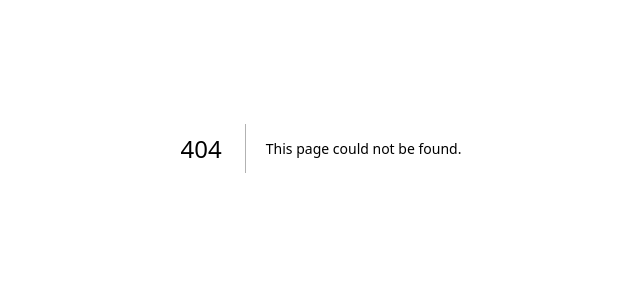
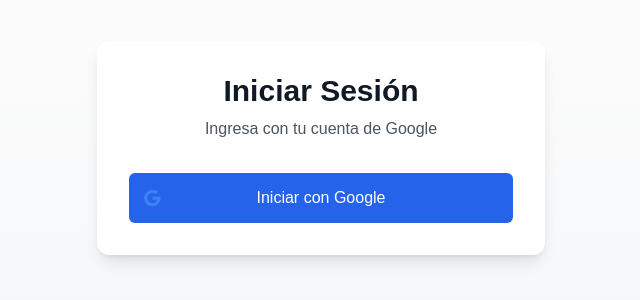
Before and after one commit to capynet/profiles, a Next.js app: page /login in a window 1280 px wide. Before the commit this address had no page. Shown: the part 252-552 px from the top of the page, without its empty margins (319-959 px from the left). Built offline with nearby package versions, Linux system fonts and the light colour scheme.

Commit message:
Added neon adapter to auth.js

```diff
--- /dev/null
+++ b/app/login/page.tsx
@@ -0,0 +1,41 @@
+import { signIn } from "@/auth";
+
+export default function Login() {
+    return (
+        <div className="flex items-center justify-center min-h-screen bg-gradient-to-b from-background to-gray-100 dark:from-background dark:to-gray-900">
+            <div className="w-full max-w-md p-8 space-y-8 bg-white dark:bg-gray-800 rounded-xl shadow-lg">
+                <div className="text-center">
+                    <h1 className="text-3xl font-bold text-gray-900 dark:text-white">Iniciar Sesión</h1>
+                    <p className="mt-2 text-gray-600 dark:text-gray-400">Ingresa con tu cuenta de Google</p>
+                </div>
+
+                <form
+                    action={async () => {
+                        "use server";
+                        await signIn("google", { redirectTo: "/" });
+                    }}
+                    className="mt-8 space-y-6"
+                >
+                    <div>
+                        <button
+                            type="submit"
+                            className="group relative w-full flex justify-center py-3 px-4 border border-transparent text-base font-medium rounded-md text-white bg-blue-600 hover:bg-blue-700 focus:outline-none focus:ring-2 focus:ring-offset-2 focus:ring-blue-500 transition-colors duration-200"
+                        >
+              <span className="absolute left-0 inset-y-0 flex items-center pl-3">
+                <svg
+                    className="h-5 w-5 text-blue-500 group-hover:text-blue-400"
+                    xmlns="http://www.w3.org/2000/svg"
+                    viewBox="0 0 24 24"
+                    fill="currentColor"
+                >
+                  <path d="M12.545,10.239v3.821h5.445c-0.712,2.315-2.647,3.972-5.445,3.972c-3.332,0-6.033-2.701-6.033-6.032s2.701-6.032,6.033-6.032c1.498,0,2.866,0.549,3.921,1.453l2.814-2.814C17.503,2.988,15.139,2,12.545,2C7.021,2,2.543,6.477,2.543,12s4.478,10,10.002,10c8.396,0,10.249-7.85,9.426-11.748L12.545,10.239z"/>
+                </svg>
+              </span>
+                            Iniciar con Google
+                        </button>
+                    </div>
+                </form>
+            </div>
+        </div>
+    );
+}
--- a/app/page.tsx
+++ b/app/page.tsx
@@ -1,20 +1,58 @@
-import {signIn} from "@/auth"
+import Link from "next/link";
+import { auth, signOut } from "@/auth";
 
-export default function Home() {
+export default async function Home() {
+    const session = await auth();
+
     return (
         <div className="grid grid-rows-[20px_1fr_20px] items-center justify-items-center min-h-screen p-8 pb-20 gap-16 sm:p-20 font-[family-name:var(--font-geist-sans)]">
             <main className="flex flex-col gap-8 row-start-2 items-center sm:items-start">
+                {session && session.user ? (
+                    <>
+                        <div className="flex flex-col items-center gap-4 text-center">
+                            <h1 className="text-4xl font-bold">Bienvenido {session.user.name}</h1>
+                            <p className="text-xl text-gray-600 dark:text-gray-400">
+                                Has iniciado sesión como {session.user.email}
+                            </p>
 
+                            {session.user.image && (
+                                <img
+                                    src={session.user.image}
+                                    alt="Profile Picture"
+                                    className="w-24 h-24 rounded-full border-4 border-blue-500 mt-2"
+                                />
+                            )}
 
-                <form
-                    action={async () => {
-                        "use server"
-                        await signIn("google")
-                    }}
-                >
-                    <button type="submit">Signin with Google</button>
-                </form>
-
+                            <form
+                                action={async () => {
+                                    "use server";
+                                    await signOut({ redirectTo: "/" });
+                                }}
+                                className="mt-4"
+                            >
+                                <button
+                                    type="submit"
+                                    className="px-6 py-3 bg-red-600 text-white rounded-md hover:bg-red-700 transition-colors"
+                                >
+                                    Cerrar sesión
+                                </button>
+                            </form>
+                        </div>
+                    </>
+                ) : (
+                    <>
+                        <h1 className="text-4xl font-bold">Bienvenido a la aplicación</h1>
+                        <p className="text-xl text-gray-600 dark:text-gray-400">
+                            Esta es la página principal de la aplicación
+                        </p>
+                        <Link
+                            href="/login"
+                            className="px-6 py-3 bg-blue-600 text-white rounded-md hover:bg-blue-700 transition-colors"
+                        >
+                            Ir a iniciar sesión
+                        </Link>
+                    </>
+                )}
             </main>
         </div>
     );
--- a/auth.ts
+++ b/auth.ts
@@ -1,6 +1,13 @@
+import Google from "next-auth/providers/google"
 import NextAuth from "next-auth"
-import Google from "next-auth/providers/google"
+import PostgresAdapter from "@auth/pg-adapter"
+import { Pool } from "@neondatabase/serverless"
 
-export const { handlers, signIn, signOut, auth } = NextAuth({
-    providers: [Google],
+export const { handlers, auth, signIn, signOut } = NextAuth(() => {
+    // Create a `Pool` inside the request handler.
+    const pool = new Pool({ connectionString: process.env.DATABASE_URL })
+    return {
+        adapter: PostgresAdapter(pool),
+        providers: [Google],
+    }
 })
--- a/package.json
+++ b/package.json
@@ -9,8 +9,11 @@
     "lint": "next lint"
   },
   "dependencies": {
+    "@auth/pg-adapter": "^1.7.4",
+    "@neondatabase/serverless": "^0.10.4",
     "next": "15.1.7",
     "next-auth": "^5.0.0-beta.25",
+    "pg": "^8.13.3",
     "react": "^19.0.0",
     "react-dom": "^19.0.0"
   },
```
Also changed, not shown: 1 other file (tests, documents, lock files or other folders).
